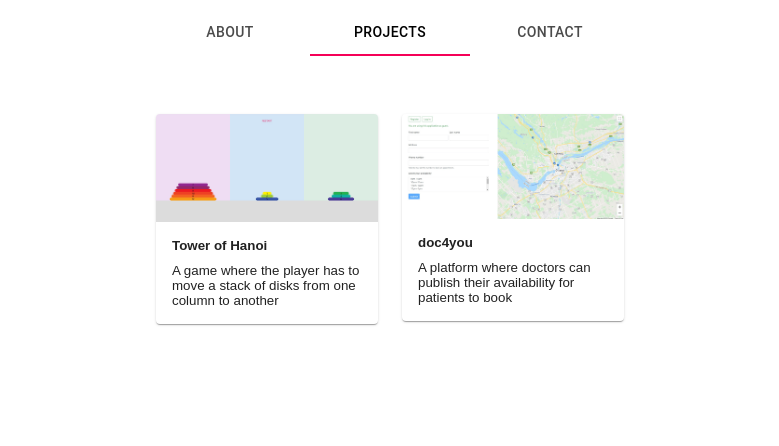
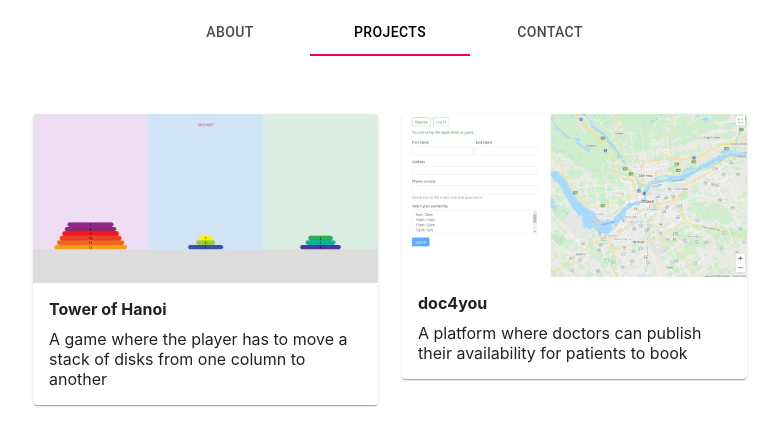
Before and after one commit to arosisi/portfolio, a React (Create React App) app: page /projects in a window 1280 px wide. Shown: the top 446 px of the page, without its empty margins (250-1029 px from the left). Built offline with nearby package versions, Linux system fonts and the light colour scheme.

Commit message:
Add favicon; Small UI changes

```diff
--- a/src/components/About/Intro.js
+++ b/src/components/About/Intro.js
@@ -10,7 +10,7 @@ const styles = {
   },
   picture: {
     width: 150,
-    minHeight: 150,
+    height: 150,
     borderRadius: "50%",
     marginRight: 40
   },
--- a/src/components/Projects.js
+++ b/src/components/Projects.js
@@ -18,6 +18,11 @@ const styles = {
   card: {
     maxWidth: 345
   },
+  content: {
+    fontFamily:
+      "-apple-system, BlinkMacSystemFont, 'Segoe UI', 'Roboto', 'Oxygen', 'Ubuntu', 'Cantarell', 'Fira Sans', 'Droid Sans', 'Helvetica Neue', sans-serif",
+    fontSize: 16
+  },
   title: {
     fontWeight: "bold",
     marginBottom: 10
@@ -28,7 +33,7 @@ class Projects extends React.Component {
   renderProject = ({ href, src, project, description }) => {
     const { classes } = this.props;
     return (
-      <Grid item xs={12} sm={6} md={4} className={classes.container}>
+      <Grid item xs={12} sm={6} className={classes.container}>
         <a
           href={href}
           target='_blank'
@@ -38,7 +43,7 @@ class Projects extends React.Component {
           <Card className={classes.card}>
             <CardActionArea>
               <CardMedia component='img' image={src} alt={project} />
-              <CardContent>
+              <CardContent className={classes.content}>
                 <div className={classes.title}>{project}</div>
                 <div>{description}</div>
               </CardContent>
```
Also changed, not shown: public/images/logo192.png, 1 other file (tests, documents, lock files or other folders).
